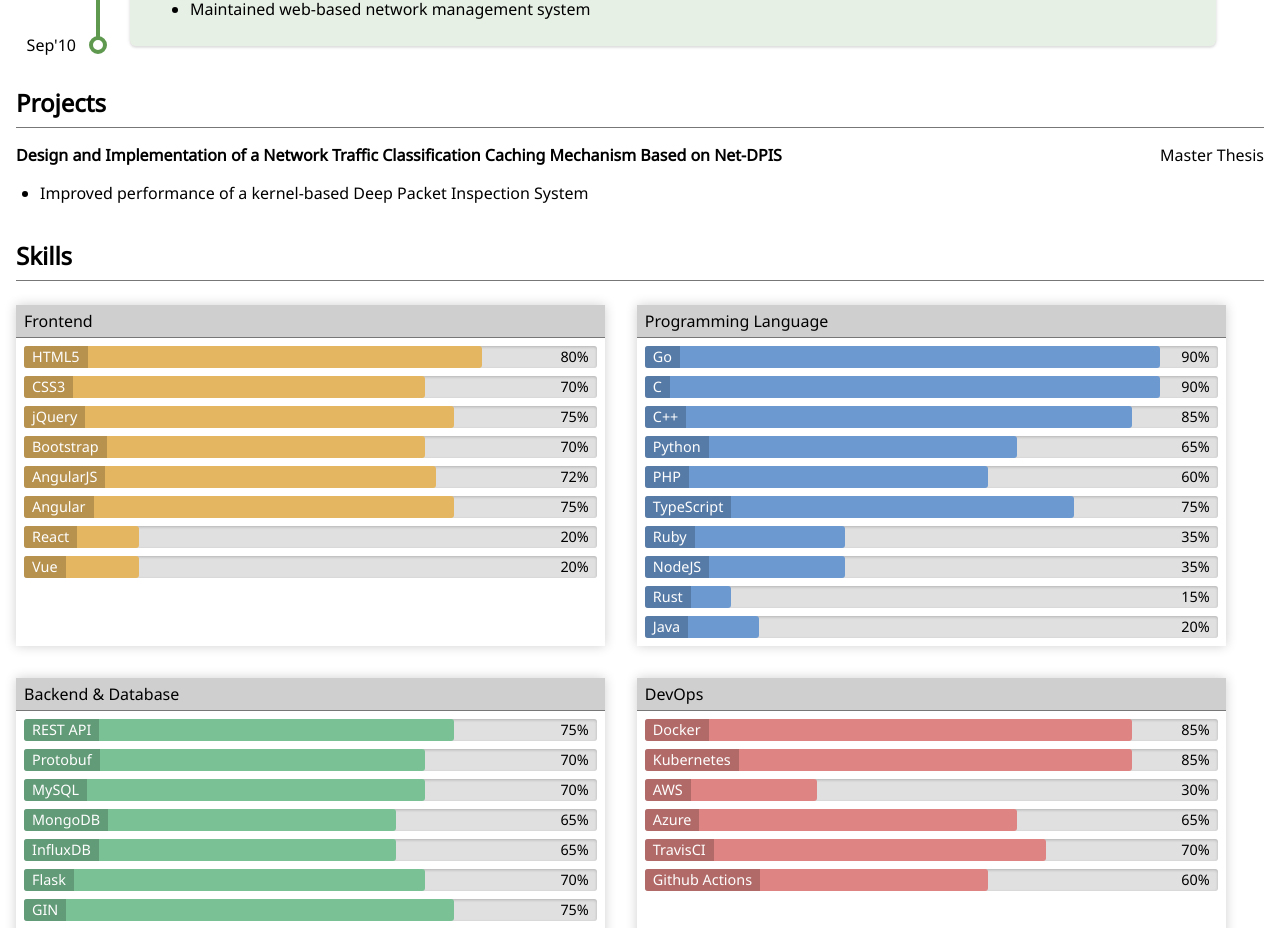
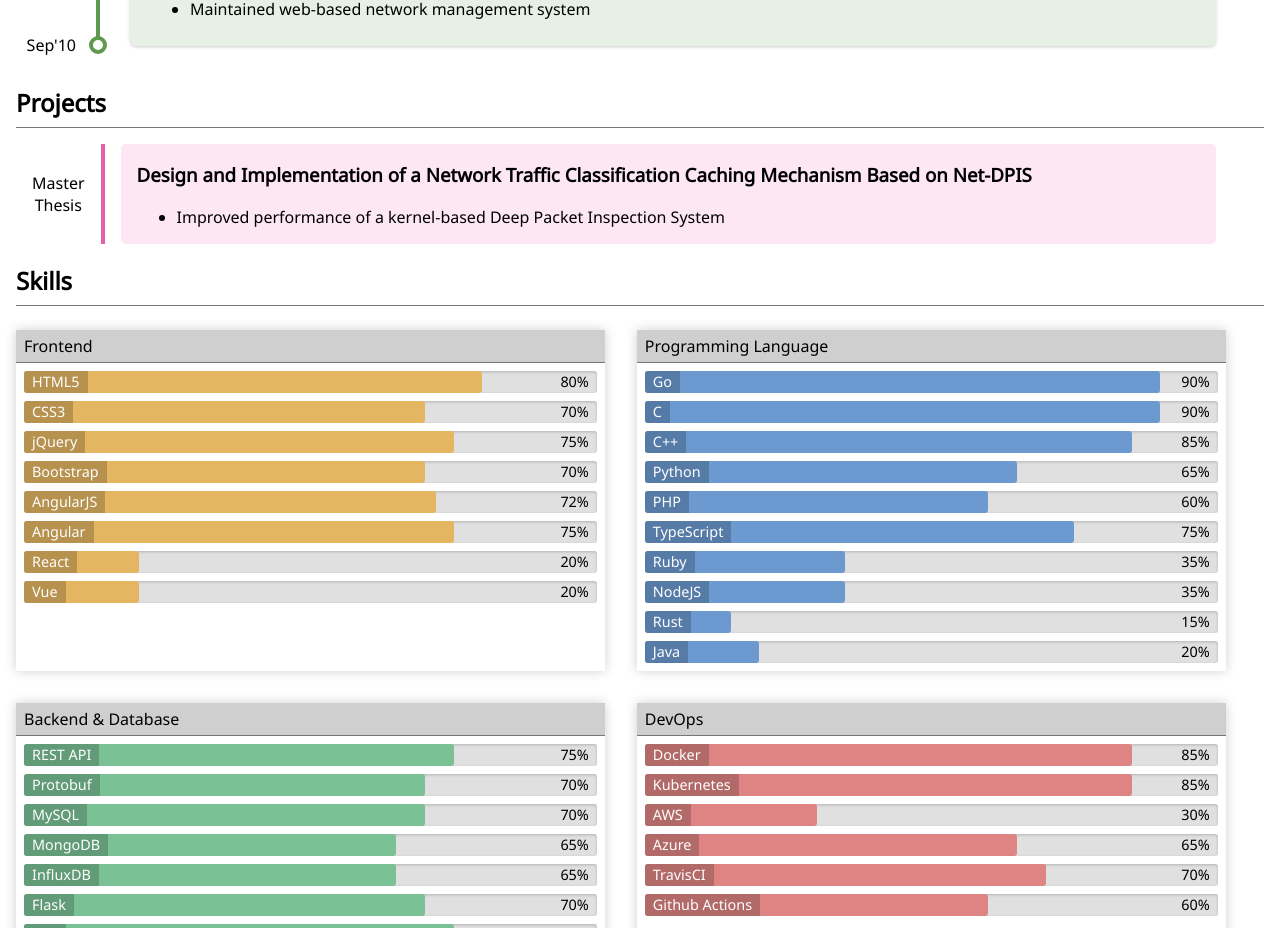
Before and after one commit to mkfsn/resume, a Next.js app: page / in a window 1280 px wide. Shown: the part 1615-2543 px from the top of the page. Built offline with nearby package versions, Linux system fonts and the light colour scheme.

Commit message:
feat: beautify project block

```diff
--- a/components/projects.js
+++ b/components/projects.js
@@ -1,13 +1,19 @@
 import style from "./projects.module.scss"
 
-function Project(project) {
+function Project(project, theme) {
     return (
-        <div className={style.project} key={project.title}>
-            <p className={style.type}>{project.type}</p>
-            <p className={style.title}>{project.title}</p>
-            <ul className={style.details}>
-                <li>{project.details}</li>
-            </ul>
+        <div className={style.project + ' ' + style[theme]} key={project.title}>
+            <div className={style.type}>
+                <p>{project.type}</p>
+            </div>
+            <div className={style.title}>
+                <h3>{project.title}</h3>
+            </div>
+            <div className={style.details}>
+                <ul>
+                    <li>{project.details}</li>
+                </ul>
+            </div>
         </div>
     )
 }
@@ -23,7 +29,8 @@
     return (
         <section id="projects">
             <h1>Projects</h1>
-            {projects.map((project) => Project(project))}
+            {projects.map((project) => Project(project, 'chromatic'))}
+            {projects.map((project) => Project(project, 'monochromatic'))}
         </section>
     )
 }
--- a/components/projects.module.scss
+++ b/components/projects.module.scss
@@ -1,20 +1,76 @@
 .project {
     $width-breakpoint: 500px;
+    $gap: var(--gap);
+    $pink: #e661a9;
 
+    &.chromatic {
         display: grid;
+        grid-template-areas: "type title"
+                             "type details";
+        grid-template-columns: min-content auto;
+        column-gap: $gap;
+        margin-top: $gap;
+        margin-left: $gap;
+        max-width: calc(1200px - #{$gap});
+        @media print {
+            display: none;
+        }
+
+        .type {
+            align-self: center;
+            text-align: center;
+            position: relative;
+        }
+
+        @mixin line {
+            position: relative;
+            margin-left: 20px;
+            &::before {
+                content: "";
+                position: absolute;
+                width: 4px;
+                background-color: $pink;
+                margin-left: -20px;
+                top: 0;
+                bottom: 0;
+            }
+            & > * {
+                margin-left: $gap;
+            }
+        }
+
+        $radius: 5px;
+
+        .title {
+            @include line;
+            background-color: rgba($pink, 0.15);
+            border-top-right-radius: $radius;
+            border-top-left-radius: $radius;
+        }
+
+        .details {
+            @include line;
+            background-color: rgba($pink, 0.15);
+            border-bottom-right-radius: $radius;
+            border-bottom-left-radius: $radius;
+            & > ul {
+                margin-top: 0;
+            }
+        }
+    }
+
+    &.monochromatic {
+        display: none;
+        column-gap: 1rem;
         grid-template-areas: "title   type"
                              "details details";
-    margin-bottom: var(--gap);
-
-    @media (max-width: $width-breakpoint) {
-        grid-template-areas: "title"
-                             "type"
-                             "details";
+        margin-bottom: $gap;
+        @media print {
+            display: grid;
         }
-
-    & > .type {
-        grid-area: type;
+        .type p {
             justify-self: right;
+            line-height: 30px;
             @media (max-width: $width-breakpoint) {
                 margin: .5rem 0;
                 justify-self: flex-start;
@@ -22,18 +78,29 @@
             }
         }
 
-    & > .title {
+        .title p {
             font-weight: var(--font-bold);
-        grid-area: title;
             @media (max-width: $width-breakpoint) {
                 margin-bottom: 0;
             }
         }
 
-    & > .details {
-        grid-area: details;
+        .details > ul {
             margin: 0;
-        padding-left: calc(var(--gap) * 1.5);
+            padding-left: calc(#{$gap} * 1.5);
             word-break: break-all;
         }
     }
+
+    .type {
+        grid-area: type;
+    }
+
+    .title {
+        grid-area: title;
+    }
+
+    .details {
+        grid-area: details;
+    }
+}
```
Lines whose indentation alone changed are shown as unchanged.
